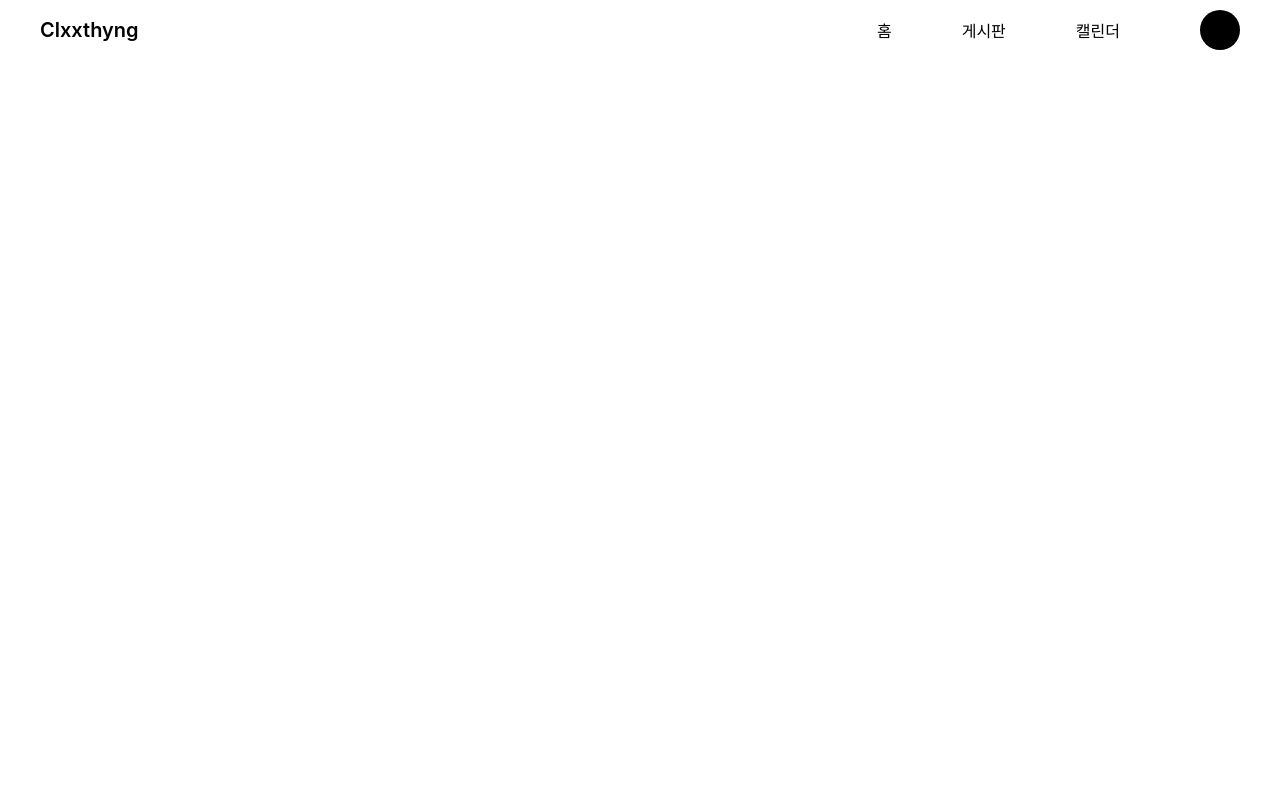
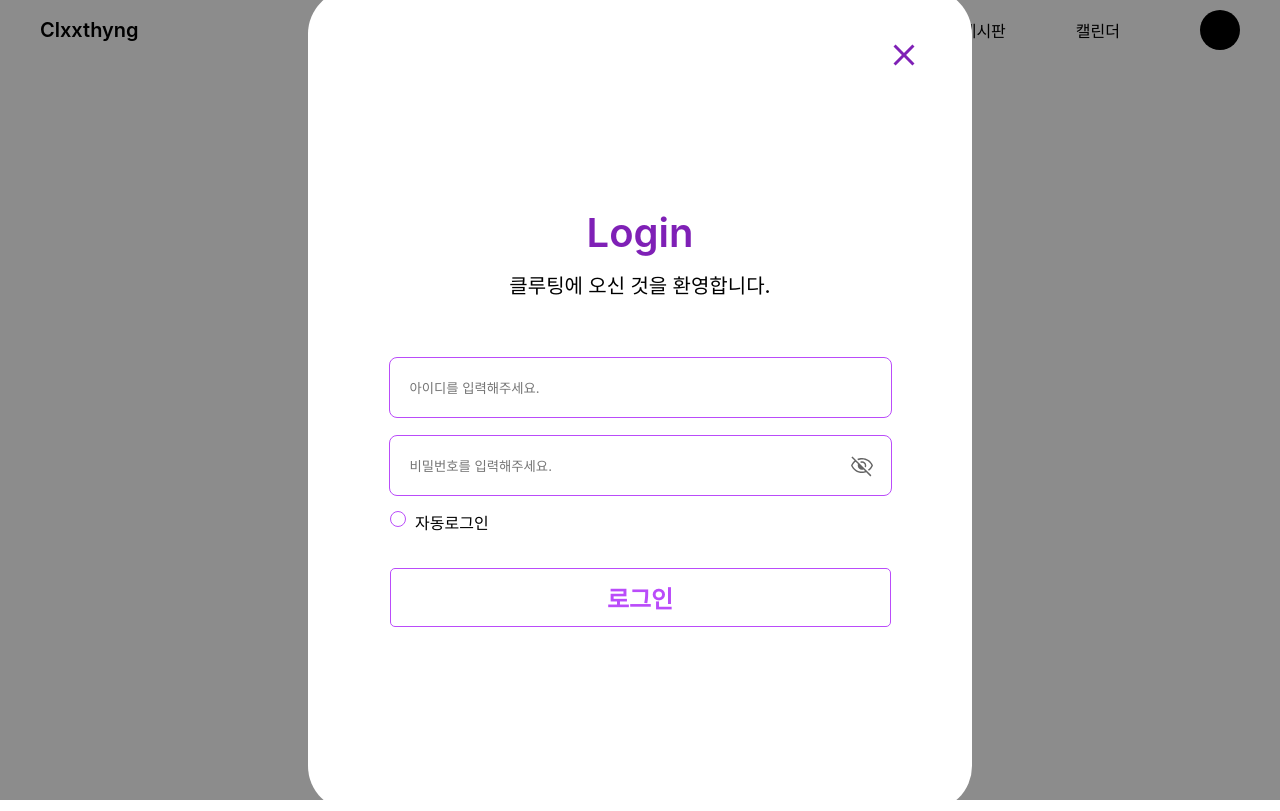
Before and after one commit to Clxxthyng/Clxxthyng_Front, a React (Create React App) app: page / in a window 1280 px wide. Built offline with nearby package versions, Linux system fonts and the light colour scheme.

Commit message:
ADD :: login

```diff
--- a/src/App.js
+++ b/src/App.js
@@ -1,11 +1,12 @@
 import './App.css';
 import GlobalHeader from "./components/global-header";
+import Login from "./components/login"
 
 function App() {
   return (
     <div id="Main">
       <GlobalHeader />
-
+      <Login />
     </div>
   );
 }
--- a/src/components/login.js
+++ b/src/components/login.js
@@ -1,8 +1,23 @@
+import './style/login.css'
+import close from '../images/close.svg'
+import invisibility from '../images/visibility_off.svg'
+
 export default () => {
   return (
     <div id={"login"}>
-      <section className={"login"}>
-
+      <section >
+        <form action="#!" className={"login"} method="post">
+          <img src={close} alt="close"/>
+          <h1>Login</h1>
+          <p>클루팅에 오신 것을 환영합니다.</p>
+          <form action="#" method={"post"}></form>
+          <section className={"id"}><input name="id" id={"login-id"} type="id" placeholder="아이디를 입력해주세요."/></section>
+          <section className={"password"}><input name="password" id={"login-password"} type="password" placeholder="비밀번호를 입력해주세요."/><img src={invisibility}
+                                                                                                                                         alt="invisibility"
+                                                                                                                                         className={"invisibility"}/></section>
+          <div className={"autologin"}><div><input type="checkbox" name="autoLogin" id="autoLogin" className={"box"}/></div><span>자동로그인</span></div>
+          <input type="submit" className={"submit"} value={"로그인"}/>
+        </form>
       </section>
     </div>
   )
--- a/src/components/style/login.css
+++ b/src/components/style/login.css
@@ -1 +1,153 @@
-#login
+#login {
+    position: absolute;
+    top: 0;
+    width: 100vi;
+    height: 100vh;
+    background-color: rgba(0, 0, 0, 0.45);
+}
+
+#login .login {
+    position: absolute;
+    top: 50%;
+    left: 50%;
+    transform: translate(-50%, -50%);
+
+    display: flex;
+    flex-direction: column;
+    align-items: center;
+
+    width: 664px;
+    height: 822px;
+    border-radius: 45px;
+    background-color: white;
+}
+
+
+#login .login img {
+    position: absolute;
+    width: 36px;
+    height: 36px;
+    right: 50px;
+    top: 48px;
+}
+
+#login .login h1 {
+    position: absolute;
+    top: 219px;
+
+    color: #7F20B6;
+    font-size: 40px;
+    font-style: normal;
+    font-weight: 600;
+    line-height: normal;
+}
+
+#login .login p {
+    position: absolute;
+    top: 281px;
+
+    color: black;
+    font-size: 20px;
+    font-style: normal;
+    font-weight: 500;
+    line-height: normal;
+}
+
+#login .login .id {
+    display: flex;
+    justify-self: center;
+    align-items: center;
+
+    position: absolute;
+    top: 368px;
+
+    width: 501px;
+    height: 59px;
+    border: 1px solid #BA4CFA;
+    border-radius: 8px;
+}
+
+#login .login .id input {
+    margin-left: 20px;
+    width: 84%;
+    height: 50%;
+
+    border: none;
+}
+
+#login .login .password {
+    display: flex;
+    justify-self: center;
+    align-items: center;
+
+    position: absolute;
+    top: 446px;
+
+    width: 501px;
+    height: 59px;
+    border: 1px solid #BA4CFA;
+    border-radius: 8px;
+}
+
+#login .login .password input {
+    margin-left: 20px;
+    width: 84%;
+    height: 50%;
+
+    border: none;
+}
+
+#login .login .password .invisibility {
+    width: 24px;
+    height: 24px;
+    top: 18px;
+    right: 17px;
+}
+
+#login .login .autologin {
+    position: inherit;
+    top: 522px;
+    left: 82px;
+
+    display: flex;
+    flex-direction: row;
+    justify-content: center;
+
+    width: auto;
+    height: auto;
+}
+
+#login .login .autologin div input {
+    width: 1rem;
+    height: 1rem;
+    border-radius: 50%;
+    border: 1px solid #BA4CFA;
+    appearance: none;
+    cursor: pointer;
+    transition: background 0.2s;
+}
+#login .login .autologin div input:checked {
+    background: #BA4CFA;
+    border: none;
+}
+
+#login .login .autologin span {
+    margin-left: 9px;
+    margin-top: -1px;
+}
+
+#login .login .submit {
+    position: absolute;
+    top: 579px;
+
+    width: 501px;
+    height: 59px;
+    border-radius: 5px;
+    border: 1px solid #BA4CFA;
+    background-color: white;
+    color: #BA4CFA;
+    font-size: 24px;
+    font-style: normal;
+    font-weight: 600;
+    line-height: normal;
+}
```
Also changed, not shown: src/images/close.svg (added), src/images/visibility_off.svg (added).
